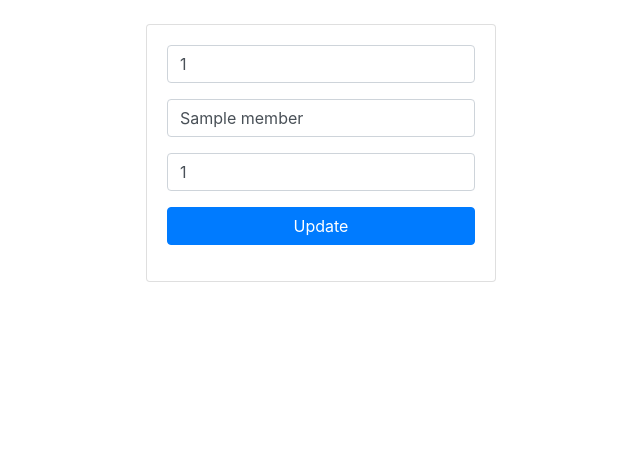
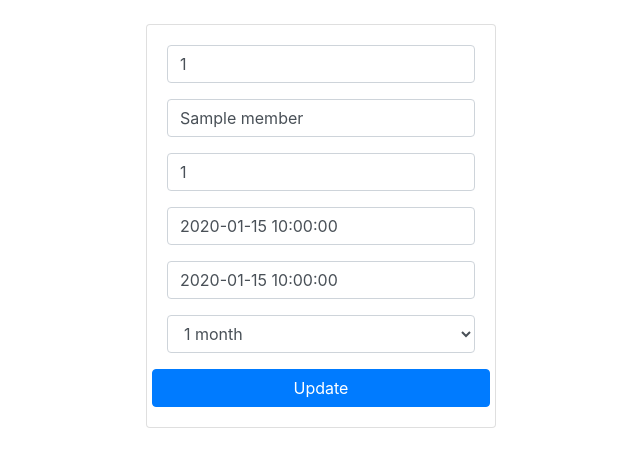
Before and after one commit to gitifyyousuff/Gym_membership, a Flask app: page /edit/1 in a window 1280 px wide. Shown: the part 56-523 px from the top of the page, without its empty margins (319-959 px from the left). Run offline with Flask 2, Linux system fonts and the light colour scheme; a database or web service that is not in the repository returns one stand-in record (values such as "Sample title"); some libraries are stand-ins or nearby versions.

Commit message:
Update edit.html
updated with new added fields and features

```diff
--- a/Iron_Man/templates/edit.html
+++ b/Iron_Man/templates/edit.html
@@ -5,19 +5,37 @@
       <div class="card card-body">
         <form action="/update/{{member.id}}" method="POST">
           <div class="form-group">
-            <input type="text" name="member_id" value="{{member.member_id}}" class="form-control">
+            <input type="text" name="member_id" value="{{member.member_id}}" class="form-control" placeholder="Member Id" required>
           </div>
           <div class="form-group">
-            <input type="text" name="member_name" value="{{member.member_name}}" class="form-control">
+            <input type="text" name="member_name" value="{{member.member_name}}" class="form-control" placeholder="Name" required>
           </div>
           <div class="form-group">
-            <input type="text" name="mobile_number" value="{{member.mobile_number}}" class="form-control">
+            <input type="text" name="mobile_number" value="{{member.mobile_number}}" class="form-control" placeholder="Mobile" required>
           </div>
           <div class="form-group">
+            <input type="text"  name="j_date" value="{{member.joining_date}}" class="form-control"  placeholder="Joining Date" onfocus="(this.type='date')"  onblur="(this.type='text')" required >
+          </div>
+          <div class="form-group">
+            <input type="text"  name="s_date" value="{{member.s_date}}" class="form-control"  placeholder="Starting Date" onfocus="(this.type='date')"  onblur="(this.type='text')" required>
+          </div>
+          <div class="form-group">
+            <select required id="plan" name="plan" value="{{member[6]}}" class="form-control" >
+              <option value="1" {% if member[6] == '1' %} selected="selected" {% endif %}>1 month</option>
+              <option value="3" {% if member[6] == '3' %} selected="selected" {% endif %}>3 months</option>
+              <option value="6" {% if member[6] == '6' %} selected="selected" {% endif %}>6 months</option>
+              <option value="12" {% if member[6] == '12' %} selected="selected" {% endif %}>12 months</option>
+            </select>
+          </div>
+          <div class="row">
             <button type="submit" class="btn btn-primary btn-block">
               Update
             </button>
+            <!-- <button type="submit" class="btn btn-primary btn-block">
+              Cancel
+            </button> -->
           </div>
+
         </form>
       </div>
     </div>
```
